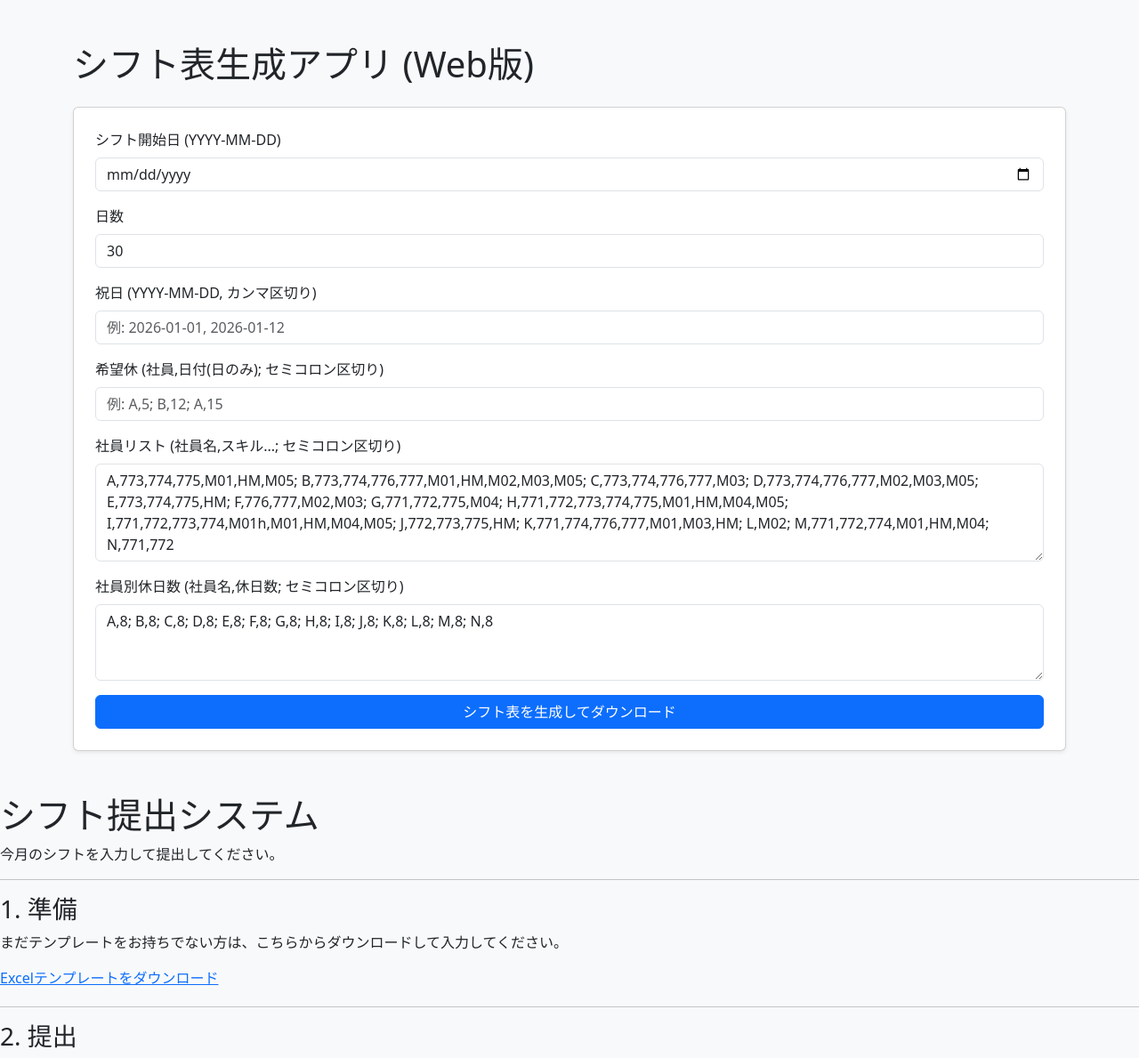
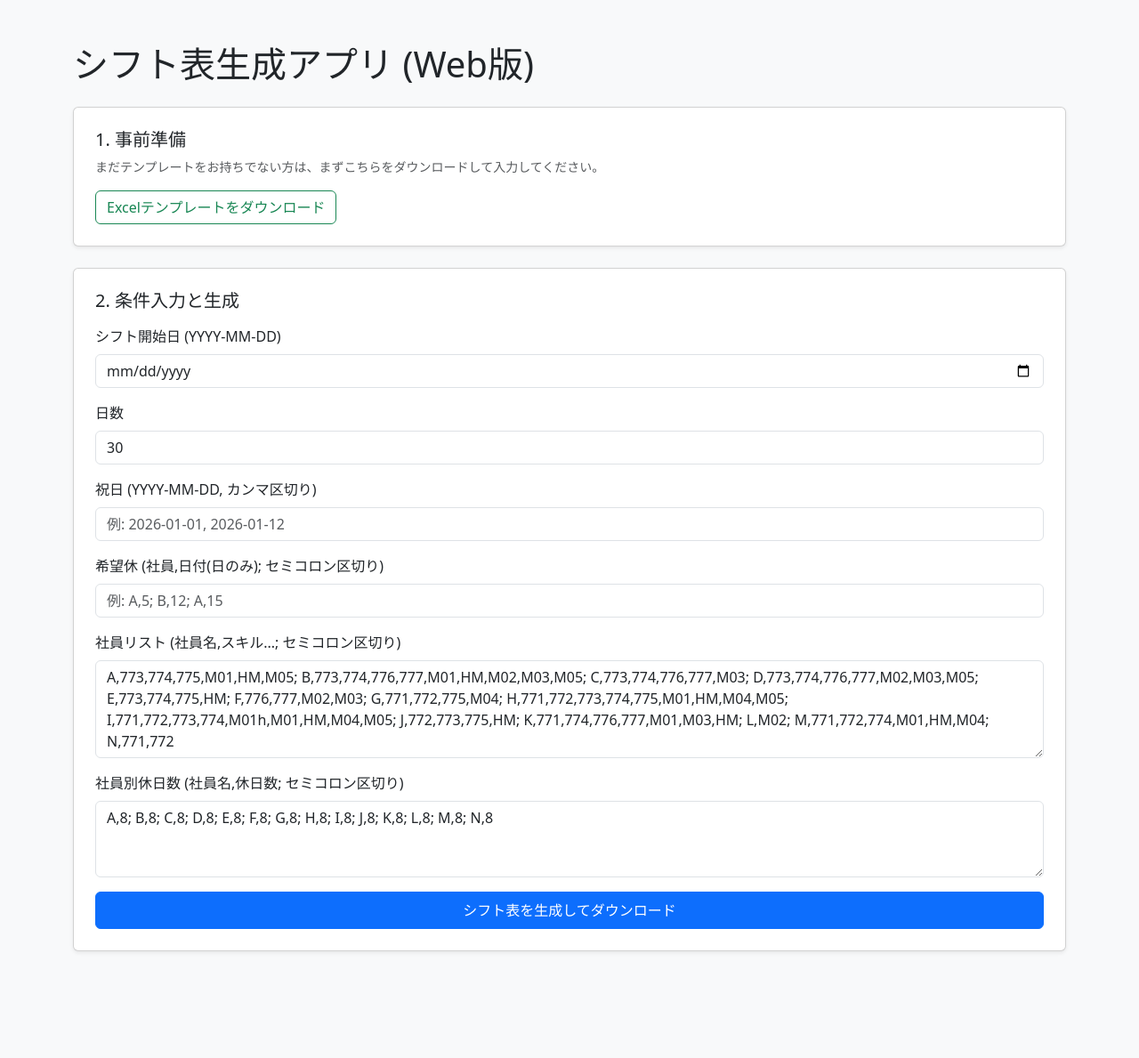
Before and after one commit to masakazu268/shift-commit, a Flask app: page / in a window 1280 px wide. Shown: the whole page at 89% size. After the commit the page ends 1070 px from the top, so only its background shows below. Run offline with Flask 3, Linux system fonts and the light colour scheme.

Commit message:
shift-commit3

```diff
--- a/templates/index.html
+++ b/templates/index.html
@@ -8,7 +8,19 @@
 <body class="bg-light">
     <div class="container py-5">
         <h1 class="mb-4">シフト表生成アプリ (Web版)</h1>
-        <form action="/generate" method="POST" class="card p-4 shadow-sm">
+
+        <div class="card p-4 shadow-sm mb-4 bg-white">
+            <h5 class="card-title">1. 事前準備</h5>
+            <p class="card-text text-muted small">まだテンプレートをお持ちでない方は、まずこちらをダウンロードして入力してください。</p>
+            <div>
+                <a href="{{ url_for('static', filename='shift_template.xlsx') }}" class="btn btn-outline-success" download>
+                    Excelテンプレートをダウンロード
+                </a>
+            </div>
+        </div>
+
+        <form action="/generate" method="POST" class="card p-4 shadow-sm bg-white">
+            <h5 class="card-title mb-3">2. 条件入力と生成</h5>
 
             <div class="mb-3">
                 <label class="form-label">シフト開始日 (YYYY-MM-DD)</label>
@@ -40,28 +52,8 @@
                 <textarea name="holiday_requirements" class="form-control" rows="3">{{ default_reqs }}</textarea>
             </div>
 
-            <button type="submit" class="btn btn-primary w-100">シフト表を生成してダウンロード</button>
+            <button type="submit" class="btn btn-primary w-100 py-2">シフト表を生成してダウンロード</button>
         </form>
     </div>
 </body>
-<body>
-    <h1>シフト提出システム</h1>
-    <p>今月のシフトを入力して提出してください。</p>
-
-    <hr>
-
-    <div style="margin-bottom: 20px;">
-        <h3>1. 準備</h3>
-        <p>まだテンプレートをお持ちでない方は、こちらからダウンロードして入力してください。</p>
-        <a href="{{ url_for('static', filename='excel/shift_template.xlsx') }}" download>
-            Excelテンプレートをダウンロード
-        </a>
-    </div>
-
-    <hr>
-
-    <div>
-        <h3>2. 提出</h3>
-        </div>
-</body>
 </html>
```
Also changed, not shown: 4 other files.
